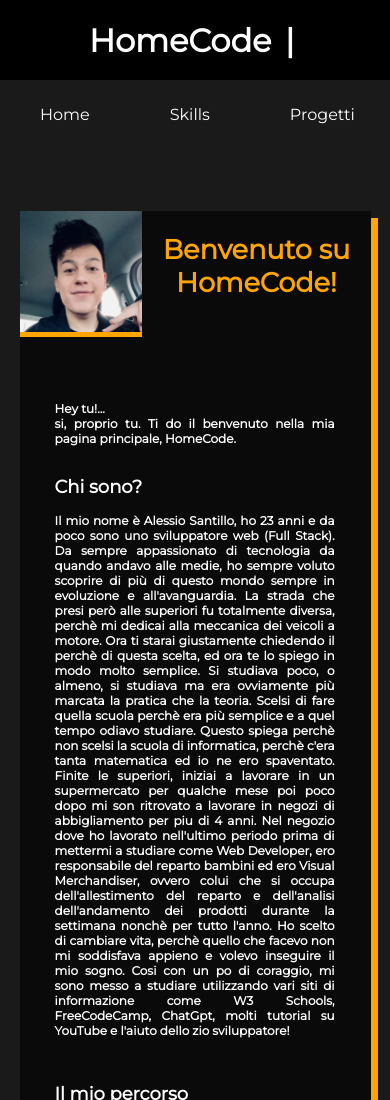
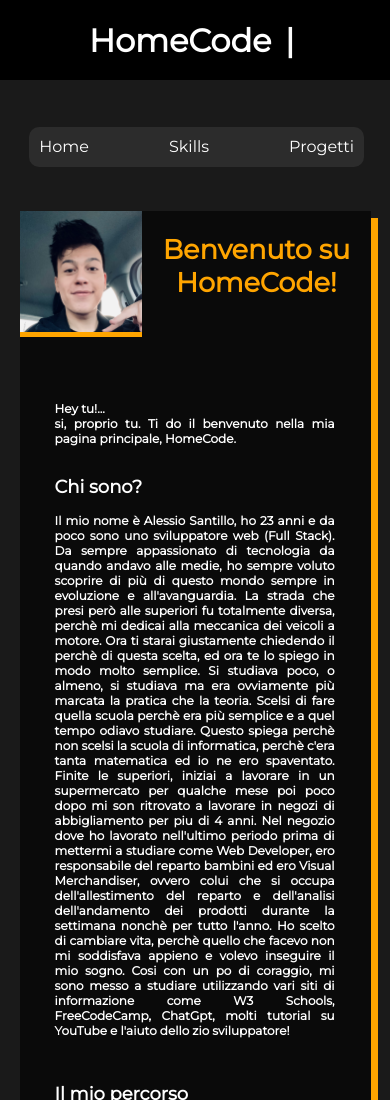
Before and after one commit to Ale31199/finale, a React app: page / in a window 390 px wide. Shown: the top 1100 px of the page. Built offline with nearby package versions, Linux system fonts and the light colour scheme.

Commit message:
background aggiunto al menu

```diff
--- a/src/header.css
+++ b/src/header.css
@@ -15,29 +15,52 @@ height: 80px;
     display: flex;
     flex-direction: row;
     position: absolute;
-    top: 4%;
+    top: 2.5%;
     left: 40%;
+    background-color: rgb(44, 44, 44);
+    width: 500px;
+    height: 40px;
+    border-radius: 10px;
+    justify-content: center;
+    align-items: center;
 }
 
 @media(max-width:1000px){
     .menu{
-        left: 1%;
-        top: 0%;
+        left: 45%;
+        top: 2.5%;
+        display: flex;
+        justify-content: center;
+        align-items: center;
+        height: 35px;
+        width: 400px;
+        background-color: rgb(44, 44, 44);
+        border-radius: 10px;
     }
 }
 @media(max-width:700px){
     .menu{
-        left: 0%;
+        left: 7.5%;
+        top: 15%;
+        background-color: rgb(44, 44, 44);
+        color: white;
+        width: auto;
+        height: 40px;
+        display: flex;
+        justify-content: center;
+        align-items: center;
+        border-radius: 10px;
     }
 }
 
 
 .homeq{
-    margin-left: 14%;
+    margin-left: 3%;
     margin-right: 150px;
     text-decoration: none;
     color: white;
     font-weight: lighter;
+
 }
 
 .homeq:hover{
@@ -143,17 +166,17 @@ font-weight: lighter;
 
   @media(max-width:1000px){
     .homeq{
-        top: 30px;
+        top: 0px;
         position: relative;
         margin-right: 80px;
-        margin-left: 480px;
+        margin-left: 10px;
 
     }
 }
 
 @media(max-width:1000px){
     .skills{
-        top: 30px;
+        top: 0px;
         position: relative;
         margin-right: 80px;
     }
@@ -161,7 +184,7 @@ font-weight: lighter;
 
 @media(max-width:1000px){
     .progetti{
-        top: 30px;
+        top: 0px;
         position: relative
     }
 }
@@ -171,25 +194,27 @@ font-weight: lighter;
 
   @media(max-width:700px){
     .homeq{
-        top: 105px;
+        top: 0;
         position: relative;
         margin-right: 80px;
-        margin-left: 40px;
-
+        margin-left: 10px;
+   color: white;
     }
 }
 
 @media(max-width:700px){
     .skills{
-        top: 105px;
+        top: 0;
         position: relative;
         margin-right: 80px;
+        color: white;
     }
 }
 
 @media(max-width:700px){
     .progetti{
-        top: 105px;
-        position: relative
+        top: 0;
+        position: relative;
+        color: white;
     }
 }
--- a/src/proj.css
+++ b/src/proj.css
@@ -597,13 +597,13 @@ text-align: justify;
 
 .prospo:hover{
     /*box-shadow: orange 0px 0px 0px 3px;*/
-    animation: 4s infinite alternate-reverse gira;
+    animation: 5s infinite alternate-reverse gira;
 }
 .proca:hover{
-    animation: 4s infinite alternate-reverse gira3;
+    animation: 5s infinite alternate-reverse gira3;
 }
 .progame:hover{
-    animation: 4s infinite alternate-reverse gira2;
+    animation: 5s infinite alternate-reverse gira2;
 }
 
 @keyframes gira{
```
